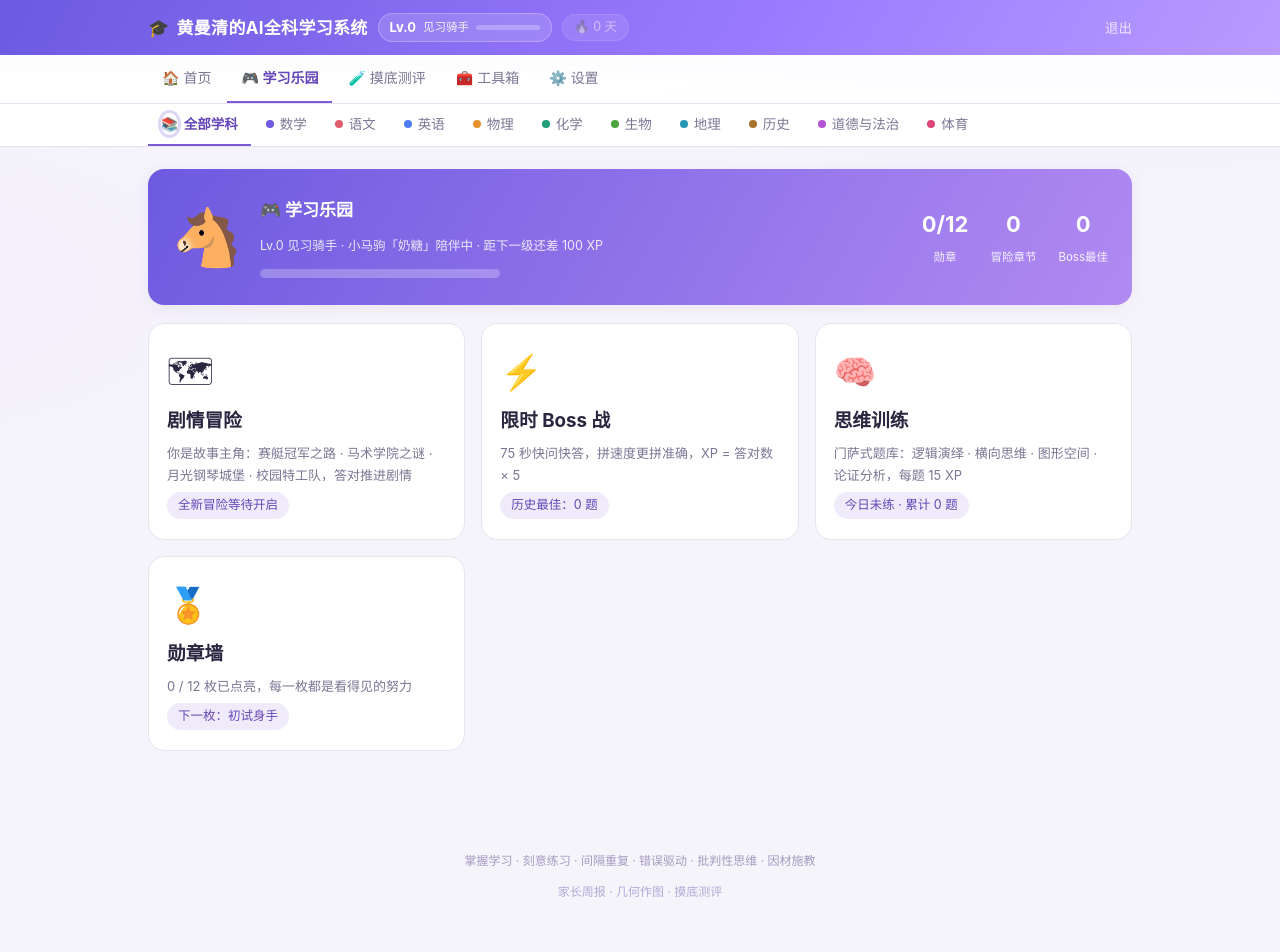
After one commit to 51ak/hk02, a Flask app: page /play in a window 1280 px wide. The commit adds this page. Run offline with Flask 3, Linux system fonts and the light colour scheme; the visitor is signed in with stand-in values (Sample User, id 1); data comes from the database, SQL or seed files in the repository; data that the repository does not hold is empty.

Commit message:
v3.1.0导航重构：双层导航（全局5项+学科常驻条10科直达）+学习乐园枢纽页

```diff
--- a/app.py
+++ b/app.py
@@ -883,6 +883,7 @@ def inject_common():
         "sb": subject_shell(),
         "R": (request.script_root + "/") if request.script_root else "/",
         "home_url": (request.script_root + "/") if request.script_root else "/",
+        "cur_subject": (subject_shell() or {}).get("code", "") if request.path != "/login" else "",
         "xp_lv": None if request.path == "/login" else xp_level(xp_total()),
         "streak_n": None if request.path == "/login" else streak_days(),
         "pony_name": cfg("pony_name", "奶糖"),
@@ -1686,6 +1687,22 @@ def challenge_finish():
         return redirect("challenge?done=1&rec=" + ("1" if rec else "0") +
                         f"&gx={max(5, score * 5)}" + (f"&lv={lv}" if leveled else "") + f"&sc={score}")
     return redirect("challenge")
+
+
+@app.route("/play")
+def play():
+    rows = badges_data()
+    got = sum(1 for r in rows if r["done"])
+    st = story_state()
+    total_ch = sum(t.get("chapter", 0) for t in st.values())
+    best = q1("SELECT COALESCE(MAX(score),0) b FROM challenge_log")["b"]
+    think_n = q1("SELECT COUNT(*) c FROM thinking_log")["c"]
+    think_today = q1("SELECT COUNT(*) c FROM thinking_log WHERE created LIKE ?", (today_iso() + "%",))["c"]
+    lv_info = xp_level(xp_total())
+    pony_icon, pony_nm = pony_stage(lv_info[0])
+    return render_template("play.html", rows=rows, got=got, total_ch=total_ch, best=best,
+                           think_n=think_n, think_today=think_today,
+                           lv_info=lv_info, pony_icon=pony_icon, pony_nm=pony_nm)
 
 
 def weekly_token():
--- a/static/css/style.css
+++ b/static/css/style.css
@@ -482,6 +482,34 @@ label.chk em { font-style: normal; color: var(--muted); font-size: 11px; }
 .boss-hud .good { color: var(--good); }
 .cele .big-ok { font-size: 32px; }
 
+.subjectnav { background: #fff; border-bottom: 1px solid var(--line); position: sticky; top: 0; z-index: 19; }
+.subnav-in { display: flex; gap: 2px; overflow-x: auto; align-items: stretch; }
+.subnav-in a { display: flex; align-items: center; gap: 6px; padding: 9px 13px; font-size: 13.5px; color: var(--muted); text-decoration: none; white-space: nowrap; border-bottom: 2.5px solid transparent; }
+.subnav-in a::before { content: ""; width: 8px; height: 8px; border-radius: 50%; background: var(--sc, #c9bfe8); flex-shrink: 0; }
+.subnav-in a.on { color: var(--ink); font-weight: 700; border-bottom-color: var(--sc, var(--brand)); }
+.subnav-in a.on::before { box-shadow: 0 0 0 3px color-mix(in srgb, var(--sc, #7c5cd6) 25%, transparent); }
+.subnav-in a:hover { color: var(--ink); }
+.subnav-in a.all { color: var(--brand-deep); font-weight: 600; }
+.subnav-in a.all::before { content: "📚"; width: auto; height: auto; background: none; }
+.mainnav { position: static; }
+.play-hero { display: flex; align-items: center; gap: 18px; background: linear-gradient(120deg, #6d5ae0, #b18af2); border: 0; color: #fff; flex-wrap: wrap; }
+.play-hero h2 { margin-bottom: 2px; }
+.play-hero .tiny { color: rgba(255,255,255,.85); }
+.pony-avatar.big { font-size: 56px; }
+.lvl-progress { width: 240px; max-width: 60vw; height: 9px; background: rgba(255,255,255,.25); border-radius: 999px; overflow: hidden; margin-top: 8px; }
+.lvl-progress i { display: block; height: 100%; background: #ffe08a; border-radius: 999px; }
+.play-hero-side { margin-left: auto; display: flex; gap: 22px; }
+.play-hero-side div { text-align: center; }
+.play-hero-side b { display: block; font-size: 22px; }
+.play-hero-side span { font-size: 11.5px; opacity: .9; }
+.play-grid { display: grid; grid-template-columns: repeat(auto-fill, minmax(240px, 1fr)); gap: 16px; margin-bottom: 20px; }
+.play-card { background: #fff; border: 1.5px solid var(--line); border-radius: 16px; padding: 20px 18px; text-decoration: none; color: var(--ink); display: flex; flex-direction: column; gap: 6px; transition: transform .14s, box-shadow .14s; }
+.play-card:hover { transform: translateY(-3px); box-shadow: var(--shadow-lg); }
+.pc-icon { font-size: 34px; }
+.play-card h3 { margin: 0; }
+.play-card p { margin: 0; font-size: 13px; color: var(--muted); flex: 1; }
+.pc-meta { font-size: 12.5px; color: var(--brand-deep); background: var(--brand-soft); border-radius: 999px; padding: 3px 11px; align-self: flex-start; }
+
 @media (max-width: 700px) {
   .two-col { grid-template-columns: 1fr; }
   .jxgbox { height: 340px; }
--- a/templates/base.html
+++ b/templates/base.html
@@ -23,12 +23,20 @@
 {% if not request.args.get('k') %}
 <nav class="mainnav">
   <div class="wrap nav-in">
-    <a href="{{ R }}" class="{{ 'on' if nav == 'home' }}">首页</a>
-    <a href="{{ R }}dashboard" class="{{ 'on' if nav in ('dashboard', 'practice', 'quiz', 'mastery', 'scores', 'plan', 'report', 'mistakes', 'solve', 'review', 'draw') }}">数学</a>
-    <a href="{{ R }}ceping" class="{{ 'on' if nav.startswith('ceping') }}">摸底测评</a>
-    <a href="{{ R }}thinking" class="{{ 'on' if nav == 'thinking' }}">思维训练</a>
-    <a href="{{ R }}toolbox" class="{{ 'on' if nav == 'toolbox' }}">工具箱</a>
-    <a href="{{ R }}settings" class="{{ 'on' if nav == 'settings' }}">设置</a>
+    <a href="{{ R }}" class="{{ 'on' if nav == 'home' }}">🏠 首页</a>
+    <a href="{{ R }}play" class="{{ 'on' if nav == 'play' }}">🎮 学习乐园</a>
+    <a href="{{ R }}ceping" class="{{ 'on' if nav.startswith('ceping') }}">🧪 摸底测评</a>
+    <a href="{{ R }}toolbox" class="{{ 'on' if nav == 'toolbox' }}">🧰 工具箱</a>
+    <a href="{{ R }}settings" class="{{ 'on' if nav == 'settings' }}">⚙️ 设置</a>
+  </div>
+</nav>
+<nav class="subjectnav">
+  <div class="wrap subnav-in">
+    <a href="{{ R }}" class="all {{ 'on' if not cur_subject }}">全部学科</a>
+    {% for code, smeta in subjects.items() %}
+    <a href="{{ R }}{{ 'dashboard' if code == 'math' else 'subject/' ~ code }}"
+       class="{{ 'on' if cur_subject == code }}" style="--sc: {{ smeta.c1 }}">{{ smeta.name }}</a>
+    {% endfor %}
   </div>
 </nav>
 {% endif %}
--- a/templates/home.html
+++ b/templates/home.html
@@ -24,7 +24,7 @@
     <p class="tiny">{{ '今天已陪伴你学习，它神采奕奕 ✨' if xp_today else '今天还没开始学习，' ~ pony_name ~ '在等你哦' }}</p>
   </div>
   <div class="pony-actions">
-    <a class="pact" href="{{ R }}story">🗺 剧情冒险</a>
+    <a class="pact" href="{{ R }}play">🎮 学习乐园</a>
     <a class="pact" href="{{ R }}challenge">⚡ Boss 战</a>
     <a class="pact" href="{{ R }}badges">🏅 勋章墙</a>
   </div>
@@ -69,11 +69,10 @@
 </div>
 
 <div class="quick-row">
+  <a href="{{ R }}play">🎮 学习乐园</a>
   <a href="{{ R }}ceping">🧪 摸底测评{% if assess_n %}（已测 {{ assess_n }} 次）{% endif %}</a>
   <a href="{{ R }}toolbox">🧰 知识工具箱</a>
-  <a href="{{ R }}draw">📐 几何作图</a>
   <a href="{{ R }}weekly">📮 家长周报</a>
-  <a href="{{ R }}settings">⚙️ 设置</a>
 </div>
 
 <div class="card tip-card">
--- /dev/null
+++ b/templates/play.html
@@ -0,0 +1,44 @@
+{% extends "base.html" %}
+{% block title %}学习乐园 · {{ site_name }}{% endblock %}
+{% block content %}
+<div class="card play-hero">
+  <div class="pony-avatar big">{{ pony_icon }}</div>
+  <div class="play-hero-info">
+    <h2>🎮 学习乐园</h2>
+    <p class="tiny">Lv.{{ lv_info[0] }} {{ lv_info[1] }} · {{ pony_nm }}「{{ pony_name }}」陪伴中 · 距下一级还差 {{ lv_info[3] }} XP</p>
+    <div class="lvl-progress"><i style="width: {{ lv_info[2] }}%"></i></div>
+  </div>
+  <div class="play-hero-side">
+    <div><b>{{ got }}/{{ rows | length }}</b><span>勋章</span></div>
+    <div><b>{{ total_ch }}</b><span>冒险章节</span></div>
+    <div><b>{{ best }}</b><span>Boss最佳</span></div>
+  </div>
+</div>
+
+<div class="play-grid">
+  <a class="play-card" href="{{ R }}story">
+    <span class="pc-icon">🗺</span>
+    <h3>剧情冒险</h3>
+    <p>你是故事主角：赛艇冠军之路 · 马术学院之谜 · 月光钢琴城堡 · 校园特工队，答对推进剧情</p>
+    <span class="pc-meta">{{ '已连载 ' ~ total_ch ~ ' 章' if total_ch else '全新冒险等待开启' }}</span>
+  </a>
+  <a class="play-card" href="{{ R }}challenge">
+    <span class="pc-icon">⚡</span>
+    <h3>限时 Boss 战</h3>
+    <p>75 秒快问快答，拼速度更拼准确，XP = 答对数 × 5</p>
+    <span class="pc-meta">历史最佳：{{ best }} 题</span>
+  </a>
+  <a class="play-card" href="{{ R }}thinking">
+    <span class="pc-icon">🧠</span>
+    <h3>思维训练</h3>
+    <p>门萨式题库：逻辑演绎 · 横向思维 · 图形空间 · 论证分析，每题 15 XP</p>
+    <span class="pc-meta">{{ ('今日已练 ✓' if think_today else '今日未练') }} · 累计 {{ think_n }} 题</span>
+  </a>
+  <a class="play-card" href="{{ R }}badges">
+    <span class="pc-icon">🏅</span>
+    <h3>勋章墙</h3>
+    <p>{{ got }} / {{ rows | length }} 枚已点亮，每一枚都是看得见的努力</p>
+    <span class="pc-meta">下一枚：{{ (rows | rejectattr('done') | first).name if rows | rejectattr('done') | list else '全部点亮！' }}</span>
+  </a>
+</div>
+{% endblock %}
```
Also changed, not shown: CHANGELOG.md.
